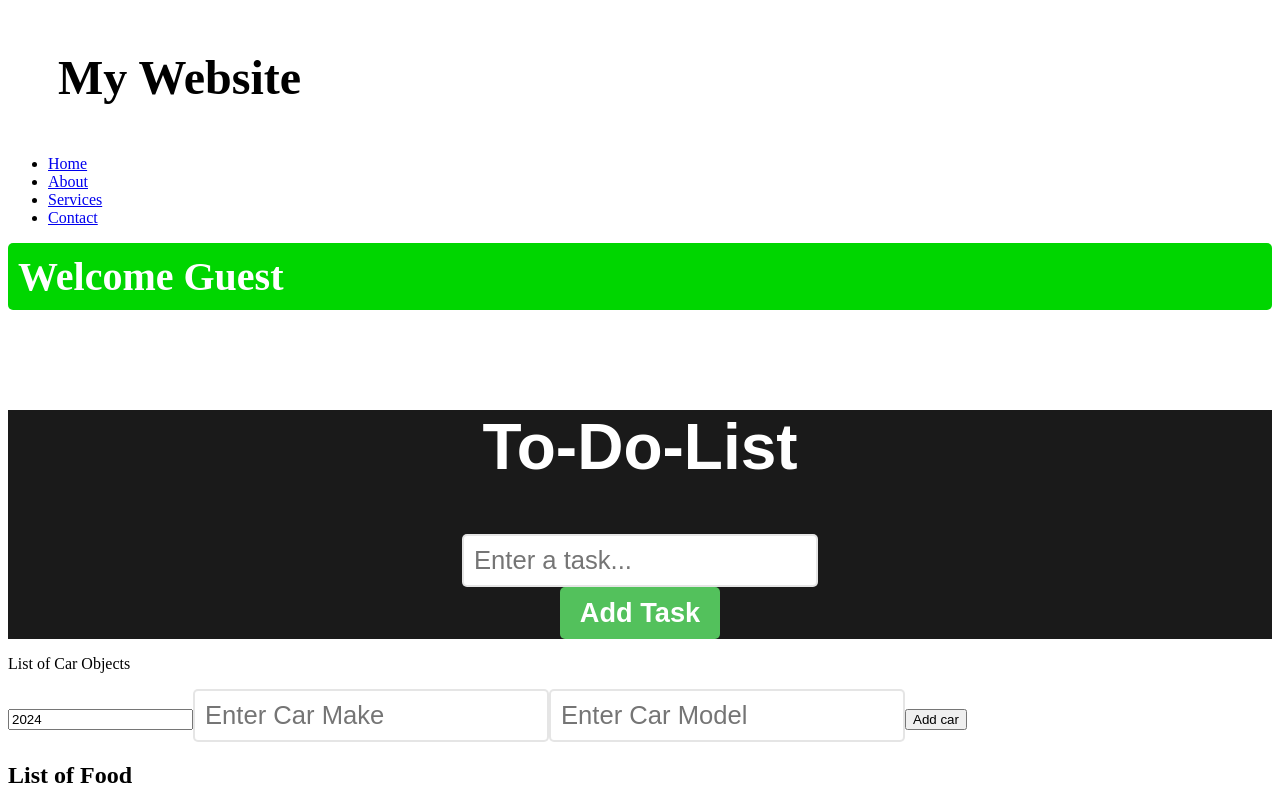
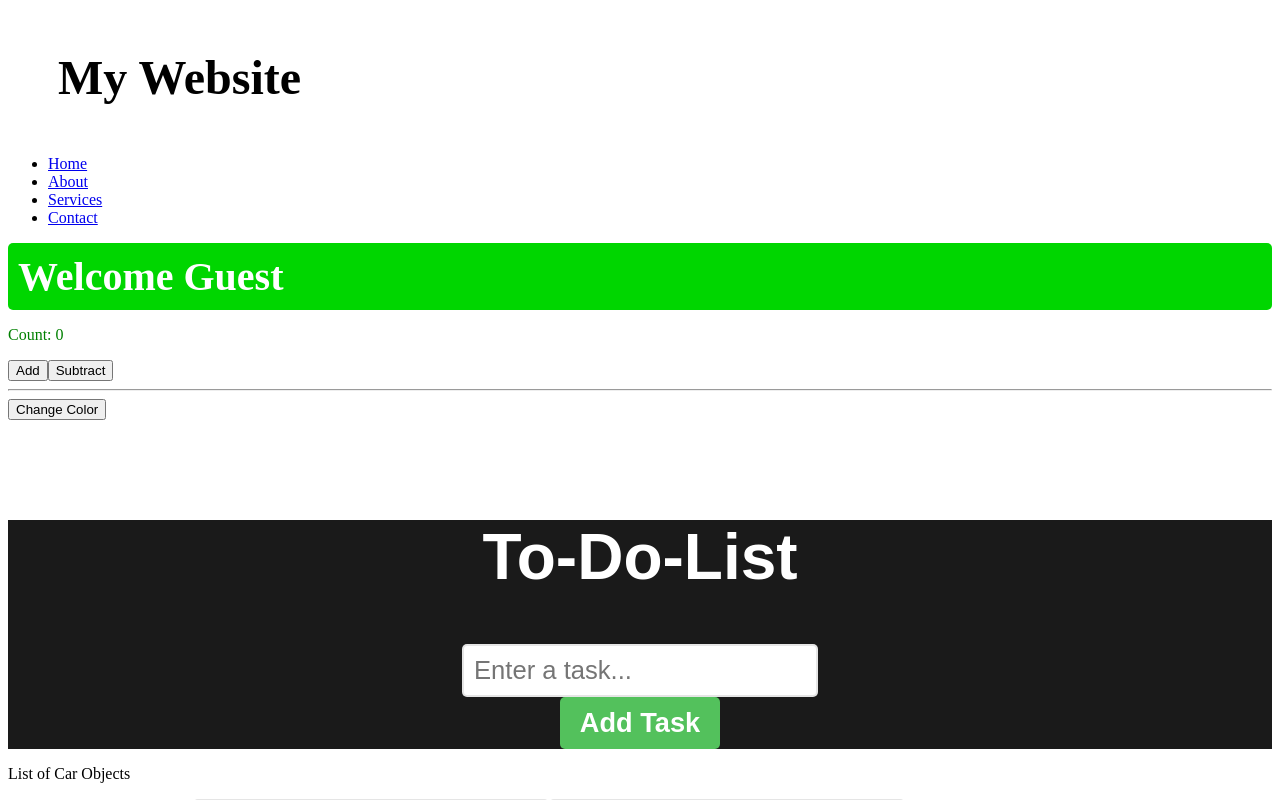
Before and after one commit to abhin/React-Projects, a React (Vite) app in the folder BroCode Learning/my-react-app/: page / in a window 1280 px wide. Shown: the top 800 px of the page. Built offline with nearby package versions, Linux system fonts and the light colour scheme.

Commit message:
UseEffectExample

```diff
--- /dev/null
+++ b/BroCode Learning/my-react-app/src/UseEffectExample/UseEffectExample.jsx
@@ -0,0 +1,35 @@
+import { useState, useEffect } from "react";
+
+function UseStateExample() {
+
+    const [count, setCount] = useState(0);
+    const [color, setColor] = useState("green");
+
+    // useEffect(() => {
+    //     document.title = `Count: ${count}`;
+    // });
+
+    // useEffect(() => {
+    //     document.title = `Count: ${count}`;
+    // }, []);
+
+    useEffect(() => {
+        document.title = `Count: ${count} - ${color}`;
+    }, [count, color]);
+
+    const addCount = () => setCount(c => c + 1);
+    const subtractCount = () => setCount(c => c - 1);
+    const changeColor = () => setColor(c => c === "green" ? "red" : "green");
+
+    return(
+        <>
+            <p style={{color}}>Count: {count}</p>
+            <button onClick={addCount}>Add</button>
+            <button onClick={subtractCount}>Subtract</button>
+            <hr/>
+            <button onClick={changeColor}>Change Color</button>
+        </>
+    );
+}
+
+export default UseStateExample;
--- a/BroCode Learning/my-react-app/src/main.jsx
+++ b/BroCode Learning/my-react-app/src/main.jsx
@@ -16,6 +16,7 @@ import Counter from './Counter/Counter.jsx'
 import ColorPicker from './ColorPicker/ColorPicker.jsx'
 import Car from './Car/Car.jsx'
 import ToDoList from './ToDoList/ToDoList.jsx'
+import UseEffectExample from './UseEffectExample/UseEffectExample.jsx'
 
 createRoot(document.getElementById('root')).render(
   <StrictMode>
@@ -23,6 +24,8 @@ createRoot(document.getElementById('root')).render(
     <Header />
 
     <UserGreeting isLoggedIn={true} />
+
+    <UseEffectExample />
 
     <ToDoList />
 
```
